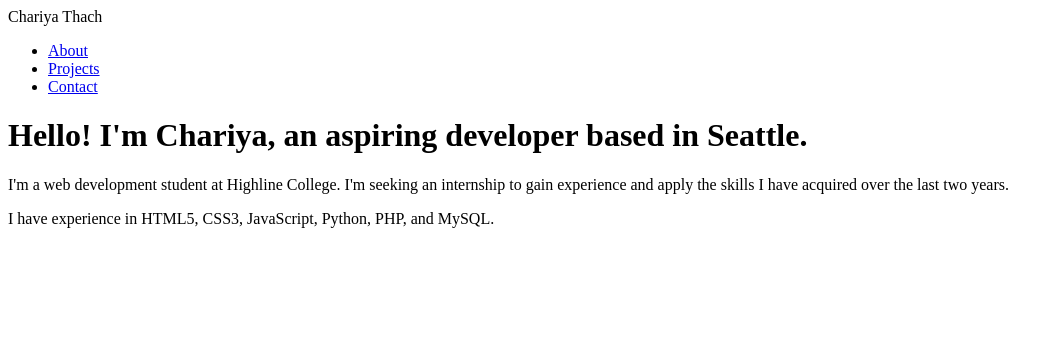
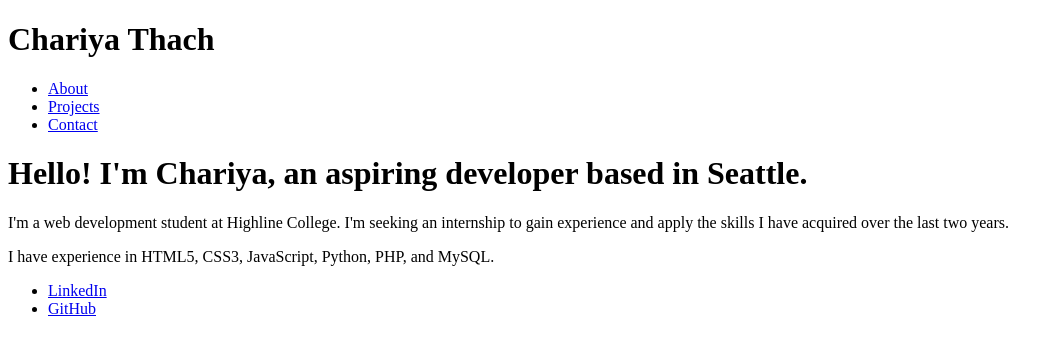
Before and after one commit to chariyat/chariyat.github.io, a plain HTML site: page index.html in a window 1280 px wide. Shown: the whole page, without its empty margins (0-1063 px from the left). Drawn offline with Linux system fonts and the light colour scheme; files that its build step writes are made by us from their sources.

Commit message:
Updated index.html
Added buttons/links for LinkedIn and GitHub

```diff
--- a/index.html
+++ b/index.html
@@ -13,7 +13,7 @@
 </head>
 <body>
     <!-- Content goes here -->
-    <header>Chariya Thach</header>
+    <header><h1>Chariya Thach</h1></header>
     <nav>
         <ul>
             <li><a href="about.html">About</a></li>
@@ -30,6 +30,15 @@
     </p>
     <p>I have experience in HTML5, CSS3, JavaScript, Python, PHP, and MySQL.</p>
 
+    <nav>
+        <ul>
+            <li><a href="https://www.linkedin.com/in/chariyathach/">LinkedIn</a></li>
+            <li><a href="https://chariyat.github.io/">GitHub</a></li>
+        </ul>
+    </nav>
+
+
+
 
 
 </body>
```
